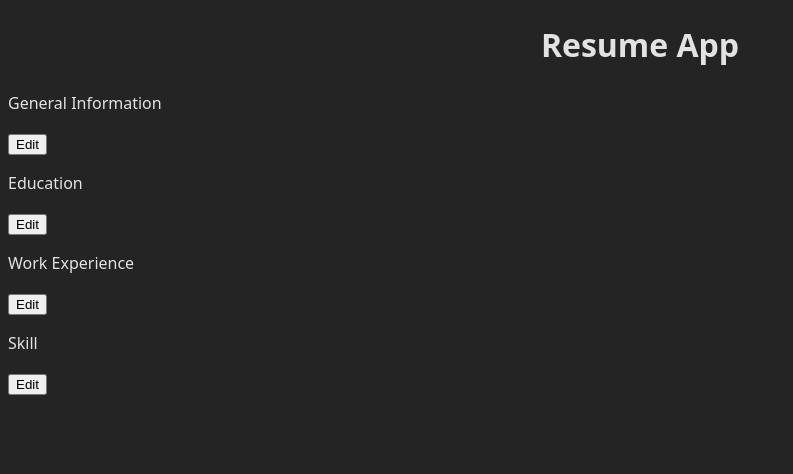
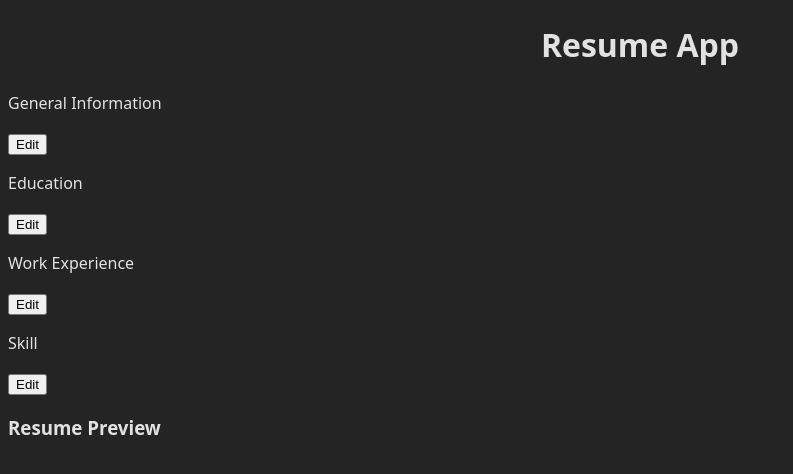
Before and after one commit to jibrilfdev/react-resume-creator, a React (Vite) app: page / in a window 1280 px wide. Shown: the top 474 px of the page, without its empty margins (0-793 px from the left). Built offline with nearby package versions, Linux system fonts and the light colour scheme.

Commit message:
Added separate divs for previewing and editing.

```diff
--- a/src/App.jsx
+++ b/src/App.jsx
@@ -10,10 +10,15 @@ function App() {
   return (
     <>
       <h1>Resume App</h1>
-      <Section sectionname="General Information" editing={editingIndex == 0} onClose={() => setEditingIndex(-1)} onShow={() => setEditingIndex(0)} />
-      <Section sectionname="Education" editing={editingIndex == 0} onClose={() => setEditingIndex(-1)} onShow={() => setEditingIndex(0)} />
-      <Section sectionname="Work Experience" editing={editingIndex == 0} onClose={() => setEditingIndex(-1)} onShow={() => setEditingIndex(0)} />
-      <Section sectionname="Skill" editing={editingIndex == 0} onClose={() => setEditingIndex(-1)} onShow={() => setEditingIndex(0)} />
+      <div>
+        <Section sectionname="General Information" editing={editingIndex == 0} onClose={() => setEditingIndex(-1)} onShow={() => setEditingIndex(0)} />
+        <Section sectionname="Education" editing={editingIndex == 0} onClose={() => setEditingIndex(-1)} onShow={() => setEditingIndex(0)} />
+        <Section sectionname="Work Experience" editing={editingIndex == 0} onClose={() => setEditingIndex(-1)} onShow={() => setEditingIndex(0)} />
+        <Section sectionname="Skill" editing={editingIndex == 0} onClose={() => setEditingIndex(-1)} onShow={() => setEditingIndex(0)} />
+      </div>
+      <div>
+        <h3>Resume Preview</h3>
+      </div>
     </>
   );
 }
```
